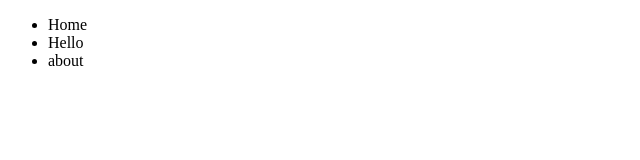
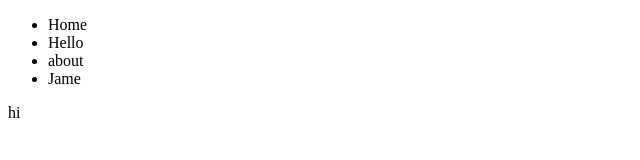
Before and after one commit to sopheaktrasarom/simplenavbar, a plain HTML site: page index.html in a window 1280 px wide. Shown: the full height of the page, 0-640 px from the left. Drawn offline with Linux system fonts and the light colour scheme.

Commit message:
add style.css

```diff
--- a/index.html
+++ b/index.html
@@ -14,9 +14,10 @@
             <li>Home</li>
             <li>Hello</li>
             <li>about</li>
-
+            <li>Jame</li>
 
         </ul>
+        <p>hi</p>
     </nav>
 </body>
 
```
Also changed, not shown: style.css (added).
